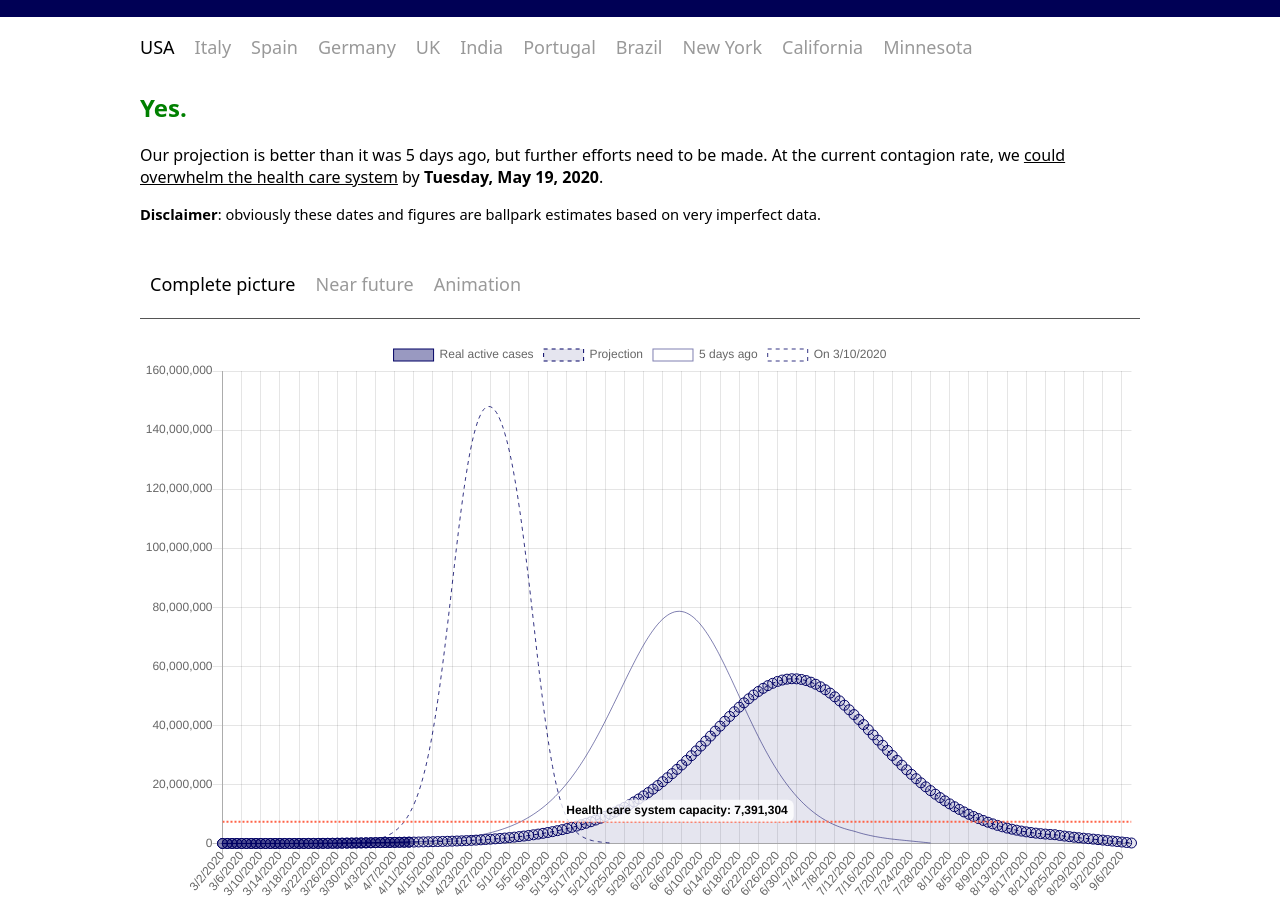
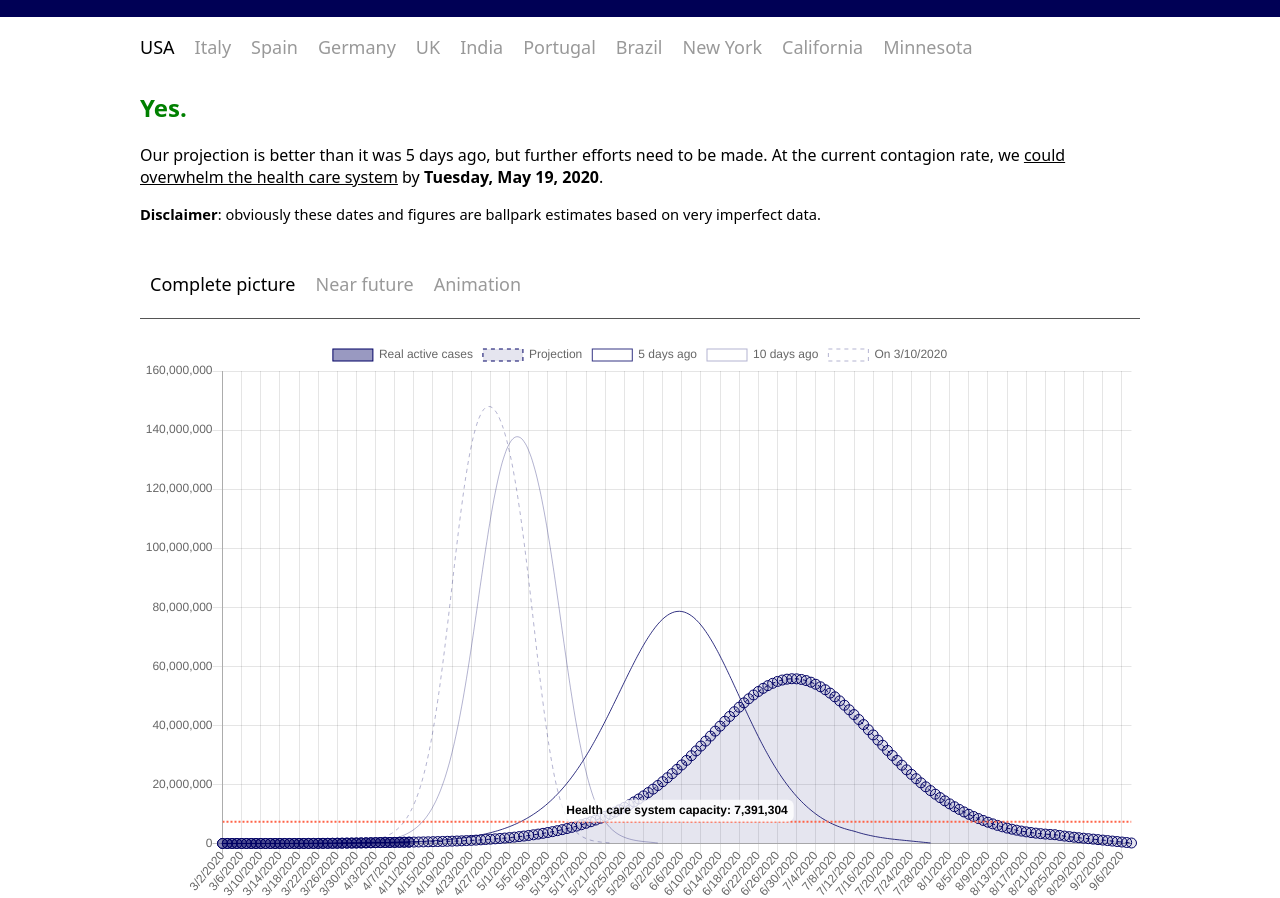
Before and after one commit to cronopista/areweflatteningthecurve, a plain HTML site: page index.html in a window 1280 px wide. Shown: the part 66-964 px from the top of the page. Drawn offline with Linux system fonts and the light colour scheme.

Commit message:
Add 10 days ago

```diff
--- a/app.js
+++ b/app.js
@@ -34,16 +34,25 @@ function createChart(data) {
             backgroundColor:
                 'transparent',
             borderColor:
-                'rgba(0, 0, 100, 0.5)',
+                'rgba(0, 0, 100, 0.8)',
+            borderWidth: 1,
+            pointRadius: 0
+        }, {
+            label: "10 days ago",
+            data: data.activeCalculated10daysAgo,
+            backgroundColor:
+                'transparent',
+            borderColor:
+                'rgba(0, 0, 100, 0.3)',
             borderWidth: 1,
             pointRadius: 0
         }, {
             label: "On " + data.labels[data.fixComparition],
-            data: data.activeCalculated10daysAgo,
+            data: data.activeCalculatedFixed,
             backgroundColor:
                 'transparent',
             borderColor:
-                'rgba(0, 0, 100, 0.8)',
+                'rgba(0, 0, 100, 0.3)',
             borderWidth: 1,
             borderDash: [4, 4],
             pointRadius: 0
@@ -135,11 +144,19 @@ function recalculateForDate(days) {
 
     if (days > 1000) {
         var data10day = JSON.parse(JSON.stringify(initialData));
-        data10day.totalsInitial = data5day.totalsInitial.slice(0, data.fixComparition);
-        data10day.fatalitiesInitial = data5day.fatalitiesInitial.slice(0, data.fixComparition);
+        data10day.totalsInitial = data10day.totalsInitial.slice(0, data5day.totalsInitial.length - 10);
+        data10day.fatalitiesInitial = data10day.fatalitiesInitial.slice(0, data5day.totalsInitial.length - 10);
         data10day = calculate(data10day);
         cutToSize(data10day, data.activeCalculated.length);
         data.activeCalculated10daysAgo = data10day.activeCalculated;
+
+
+        var dataFixed = JSON.parse(JSON.stringify(initialData));
+        dataFixed.totalsInitial = dataFixed.totalsInitial.slice(0, data.fixComparition);
+        dataFixed.fatalitiesInitial = dataFixed.fatalitiesInitial.slice(0, data.fixComparition);
+        dataFixed = calculate(dataFixed);
+        cutToSize(dataFixed, data.activeCalculated.length);
+        data.activeCalculatedFixed = dataFixed.activeCalculated;
     }
 
     if (!app) {
--- a/index.html
+++ b/index.html
@@ -85,7 +85,7 @@
         <p class="note">
             Trends change daily based on the efforts made by governments
             and citizens. You can see the evolution of the trend by comparing the current projection with the projection
-            from 5 days ago and the one from {{region.labels[region.fixComparition]}}, when there were {{region.totals[region.fixComparition].toLocaleString()}}
+            from 5 days ago, 10 days ago, and the one from {{region.labels[region.fixComparition]}}, when there were {{region.totals[region.fixComparition].toLocaleString()}}
             active cases.<br/>
             Data updated twice daily.
         </p>
```
